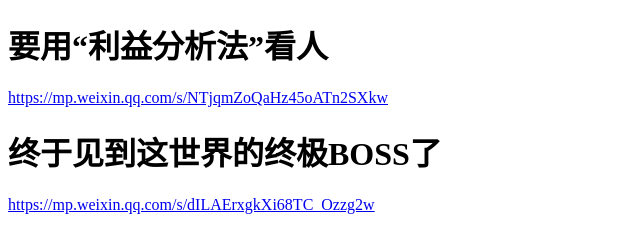
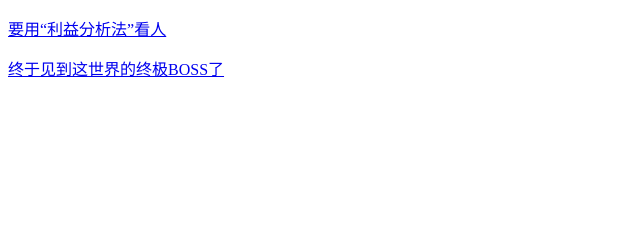
Before and after one commit to TCOTC/MyRSS, a plain HTML site: page index.html in a window 1280 px wide. Shown: the whole page, without its empty margins (0-640 px from the left). Drawn offline with Linux system fonts and the light colour scheme.

Commit message:
Update index.html

```diff
--- a/index.html
+++ b/index.html
@@ -7,11 +7,8 @@
 </head>
 
 <body>
-    <h1>要用“利益分析法”看人</h1>
-    <p><a href="https://mp.weixin.qq.com/s/NTjqmZoQaHz45oATn2SXkw">https://mp.weixin.qq.com/s/NTjqmZoQaHz45oATn2SXkw</a></p>
-
-    <h1>终于见到这世界的终极BOSS了</h1>
-    <p><a href="https://mp.weixin.qq.com/s/dILAErxgkXi68TC_Ozzg2w">https://mp.weixin.qq.com/s/dILAErxgkXi68TC_Ozzg2w</a></p>
+    <p><a href="https://mp.weixin.qq.com/s/NTjqmZoQaHz45oATn2SXkw">要用“利益分析法”看人</a></p>
+    <p><a href="https://mp.weixin.qq.com/s/dILAErxgkXi68TC_Ozzg2w">终于见到这世界的终极BOSS了</a></p>
 </body>
 
 </html>
```
